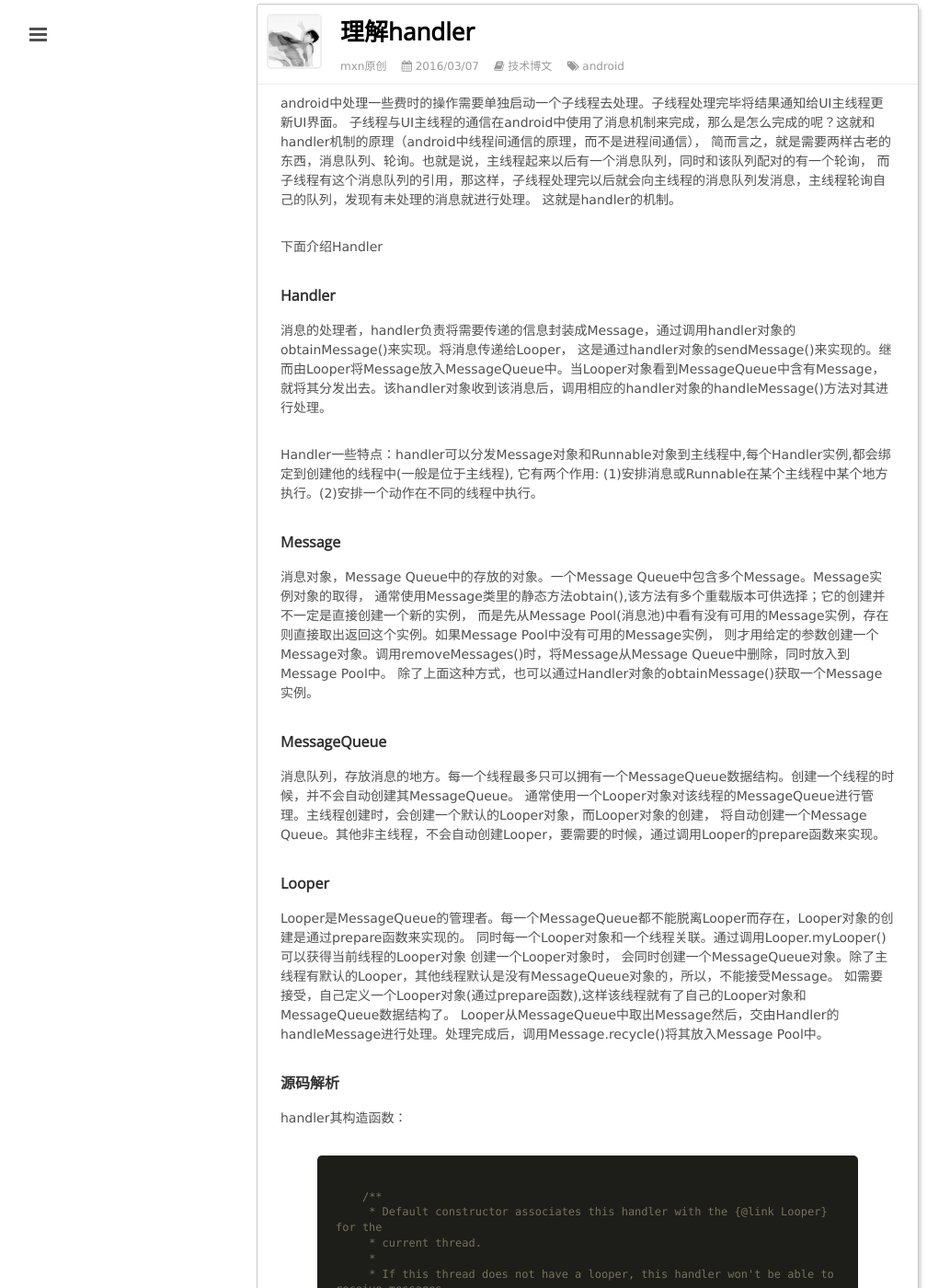
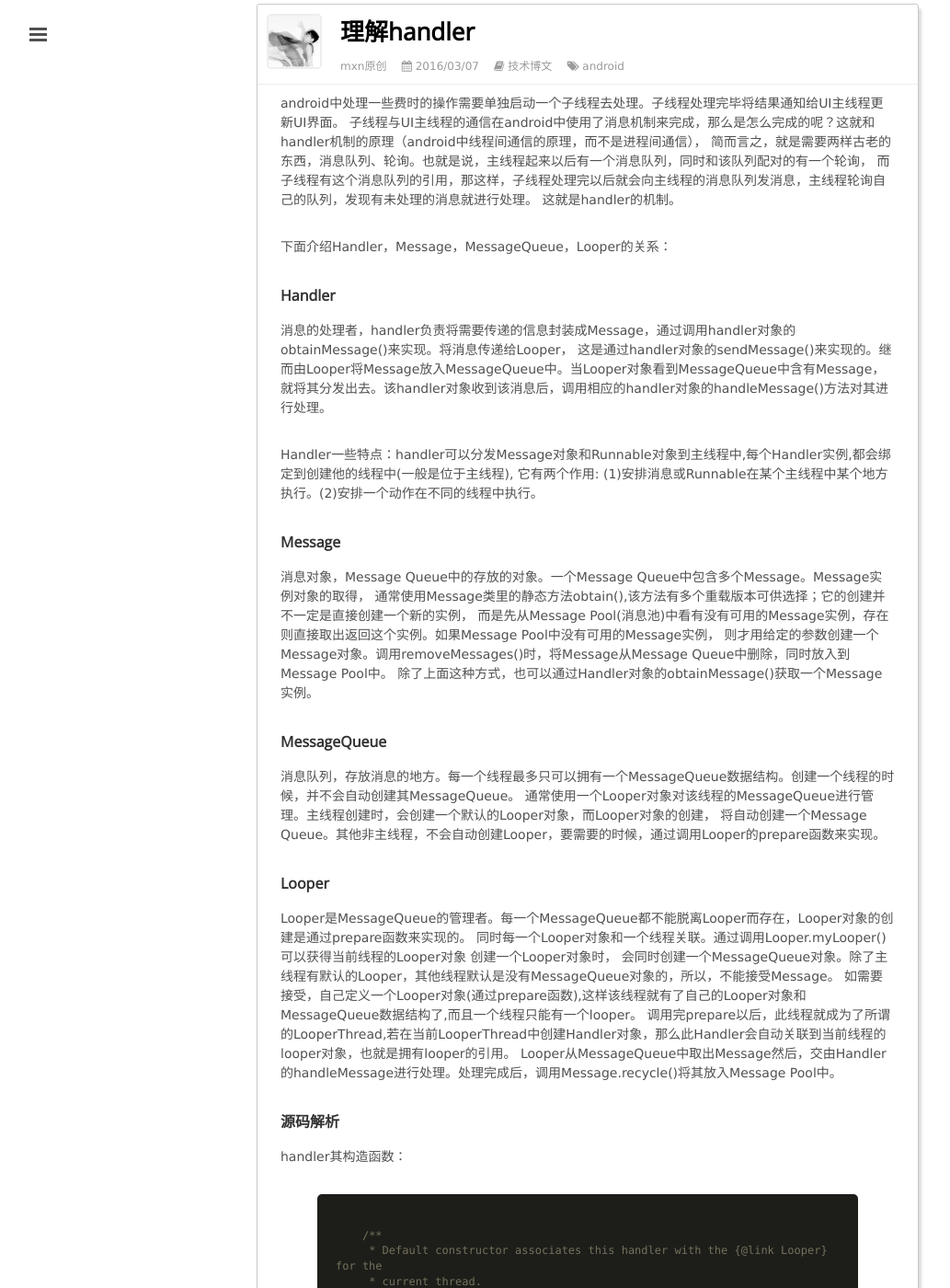
Before and after one commit to mxn21/mxn21.github.io, a Jekyll site: the page built from _posts/2016-3-7-理解handler.md, in a window 1280 px wide and 1400 px high, scrolled down 211 px. Shown: the whole window at 92% size, without its empty margins (1-1034 px from the left). Built offline with Jekyll 4.4.1, drawn with Linux system fonts in a browser that asks for light colours; Markdown is read by kramdown in place of the engine named in the settings; comment, search, counter and statistics services are not loaded.

Commit message:
23432423

```diff
--- a/_posts/2016-3-7-理解handler.md
+++ b/_posts/2016-3-7-理解handler.md
@@ -12,7 +12,9 @@
 而子线程有这个消息队列的引用，那这样，子线程处理完以后就会向主线程的消息队列发消息，主线程轮询自己的队列，发现有未处理的消息就进行处理。
 这就是handler的机制。
 
-下面介绍Handler
+下面介绍Handler，Message，MessageQueue，Looper的关系：
+
+
 
 ### Handler
 
@@ -42,7 +44,8 @@
 Looper是MessageQueue的管理者。每一个MessageQueue都不能脱离Looper而存在，Looper对象的创建是通过prepare函数来实现的。
 同时每一个Looper对象和一个线程关联。通过调用Looper.myLooper()可以获得当前线程的Looper对象 创建一个Looper对象时，
 会同时创建一个MessageQueue对象。除了主线程有默认的Looper，其他线程默认是没有MessageQueue对象的，所以，不能接受Message。
-如需要接受，自己定义一个Looper对象(通过prepare函数),这样该线程就有了自己的Looper对象和MessageQueue数据结构了。
+如需要接受，自己定义一个Looper对象(通过prepare函数),这样该线程就有了自己的Looper对象和MessageQueue数据结构了,而且一个线程只能有一个looper。
+调用完prepare以后，此线程就成为了所谓的LooperThread,若在当前LooperThread中创建Handler对象，那么此Handler会自动关联到当前线程的looper对象，也就是拥有looper的引用。
 Looper从MessageQueue中取出Message然后，交由Handler的handleMessage进行处理。处理完成后，调用Message.recycle()将其放入Message Pool中。
 
 
```
